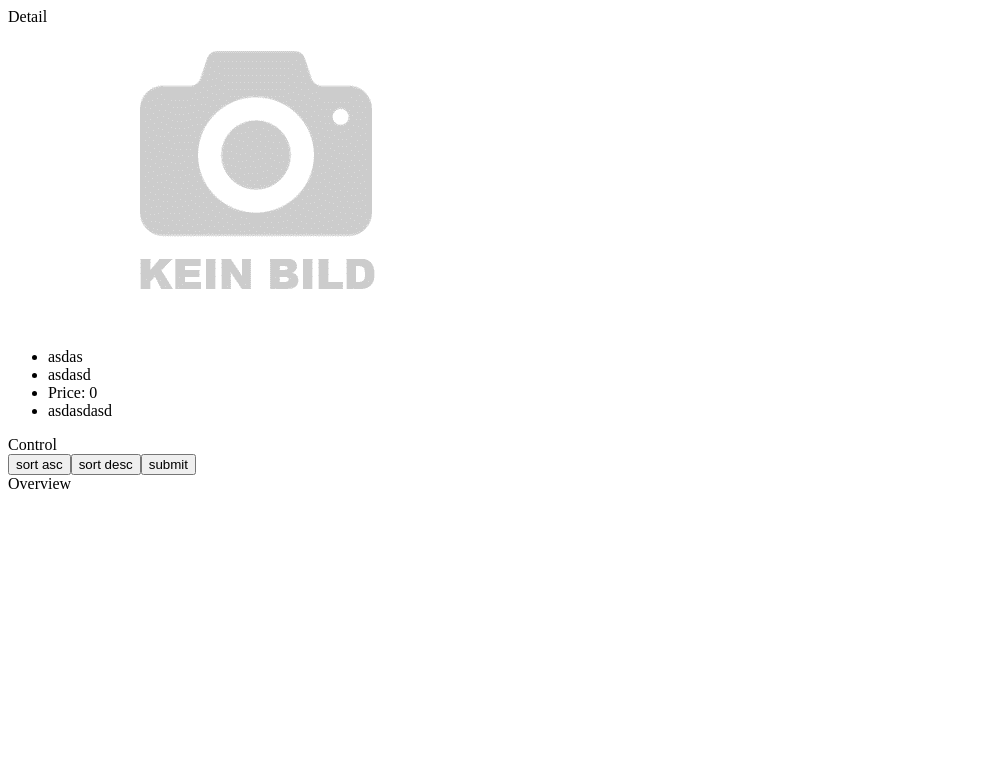
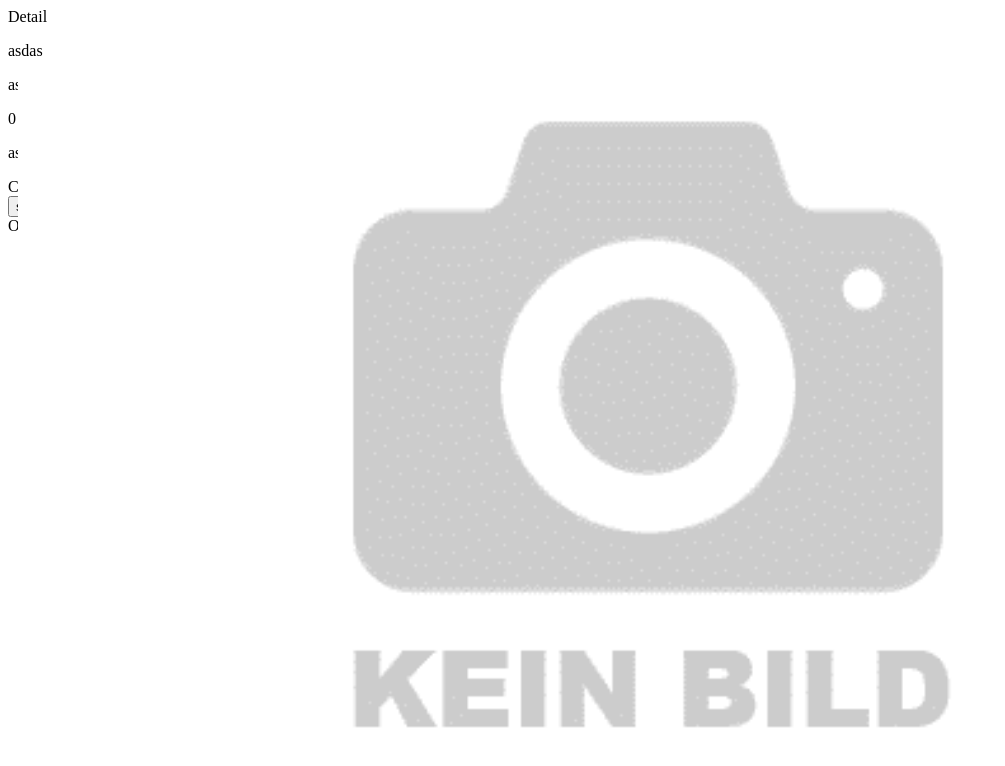
Before and after one commit to HoangHaVu/React_Exercise, a Next.js app: page / in a window 1280 px wide. Shown: the top 766 px of the page, without its empty margins (0-1005 px from the left). Built offline with nearby package versions, Linux system fonts and the light colour scheme.

Commit message:
pictures resized to their current boxes and added + implemented leaving out the description in the product overview page

```diff
--- a/src/components/Detail/Detail.tsx
+++ b/src/components/Detail/Detail.tsx
@@ -25,6 +25,7 @@ const Detail: React.FunctionComponent = () => {
           brand={selected.brand}
           description={selected.description}
           price={selected.price}
+          detail={true}
         />
       </Card>
     </React.Fragment>
--- a/src/components/Layout/Layout.scss
+++ b/src/components/Layout/Layout.scss
@@ -1,11 +1,11 @@
 .layout {
   display: grid;
-  grid-gap: 2rem;
-  grid-template-columns: 1fr 30%;
+  grid-gap: 1rem;
+  grid-template-columns: 15% 1fr 20% 15%;
   grid-template-rows: auto;
   grid-template-areas:
-    'detail control'
-    'overview overview';
+    '. detail control .'
+    '. overview overview .';
 
   @media (max-width: 768px) {
     grid-template-columns: 1fr;
@@ -24,3 +24,6 @@
 .detail {
   grid-area: detail;
 }
+.productWrapper{
+
+}
--- a/src/components/Overview/Overview.scss
+++ b/src/components/Overview/Overview.scss
@@ -2,6 +2,7 @@
   display: grid;
   grid-gap: 1rem;
   grid-template-columns: repeat(4, 1fr);
+  grid-template-rows: repeat(4,1fr);
 }
 
 .card {
@@ -9,5 +10,6 @@
     background-color: white;
     color: gray;
     font-size: 16px;
+    align-content: center;
   }
 }
--- a/src/components/Overview/Overview.tsx
+++ b/src/components/Overview/Overview.tsx
@@ -33,6 +33,7 @@ const Overview: React.FunctionComponent = () => {
                     brand={prod.brand}
                     description={prod.description}
                     price={prod.price}
+                    detail={false}
                   />
                 </Card>
               </div>
--- a/src/components/Product/Product.scss
+++ b/src/components/Product/Product.scss
@@ -1,9 +1,45 @@
-.list {
-  list-style-type: none;
-  padding: 0;
-  margin: 0;
+
+img {
+    width:100%;
+    height:100%;
+    position: absolute;
+    //top:50%;
+    //left:50%; faengt jeweils bei der Mitte der Box an
+    //transform:translate(-50%,-50%); verschiebt den Inhalt wieder zentriert zurueck
+    object-fit: contain;
+    padding:10px;
+    box-sizing:border-box; //Border box nimmt Inhalt wie auch andere Attribute wie margin und padding mit in Betracht
+                           //Content Box nimmt nur den Content selbst mit in Betracht
+
+
 }
-.img {
-    max-width:100%;
-    height:auto;
+.imagewrapper{
+  display:flex;
+  align-items: center; //vertikale Anordnung ( in die Höhe )
+  justify-content: center; // horizontale Anordnung ( in die Breite )
+  position: relative;
+  background-color: red;
+  margin-bottom: 1rem;
+  &::before {
+    display: block;
+    content:'';
+    width: 100%;
+    padding-top:  100%;
+  }
 }
+
+.productName{
+
+}
+
+.brand{
+
+}
+
+.price{
+
+}
+
+.description{
+
+}
--- a/src/components/Product/Product.tsx
+++ b/src/components/Product/Product.tsx
@@ -7,19 +7,20 @@ interface ProductProps {
   brand: string;
   description: string;
   price: number;
+  detail: boolean;
 }
 
-const Product: React.FunctionComponent<ProductProps> = ({ url, productName, brand, description, price }) => {
+const Product: React.FunctionComponent<ProductProps> = ({ url, productName, brand, description, price, detail }) => {
   return (
-    <React.Fragment>
-      <img src={url} alt="Product" />
-      <ul className={css.list}>
-        <li>{productName}</li>
-        <li>{brand}</li>
-        <li>Price: {price}</li>
-        <li>{description}</li>
-      </ul>
-    </React.Fragment>
+    <div className={css.productWrapper}>
+      <div className={css.imagewrapper}>
+        <img src={url} alt="Product" />
+      </div>
+      <p className={css.productName}>{productName}</p>
+      <p className={css.brand}>{brand}</p>
+      <p className={css.price}>{price}</p>
+      {detail && <p className={css.description}>{description}</p>}
+    </div>
   );
 };
 export default Product;
```
Also changed, not shown: public/macbook.png.
